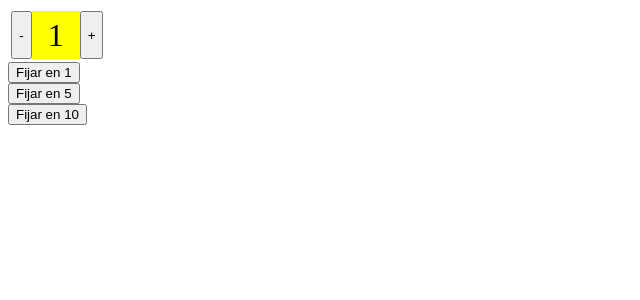
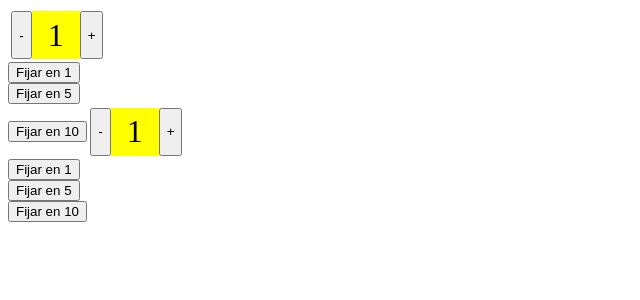
Before and after one commit to carlesnacher/cnv-ang-data-urbalab, an Angular app: page / in a window 1280 px wide. Shown: the top 300 px of the page, without its empty margins (0-640 px from the left). Built offline with nearby package versions, Linux system fonts and the light colour scheme.

Commit message:
Añado otro objeto

```diff
--- a/src/app/app.component.html
+++ b/src/app/app.component.html
@@ -14,4 +14,10 @@
   <button (click)="selector1.fijar(1)">Fijar en 1</button><br>
   <button (click)="selector1.fijar(5)">Fijar en 5</button><br>
   <button (click)="selector1.fijar(10)">Fijar en 10</button>
+
+  <app-dado minimo="1" maximo="10" #selector2></app-dado>
+  <br>
+  <button (click)="selector2.fijar(1)">Fijar en 1</button><br>
+  <button (click)="selector2.fijar(5)">Fijar en 5</button><br>
+  <button (click)="selector2.fijar(10)">Fijar en 10</button>
 </div>
```
